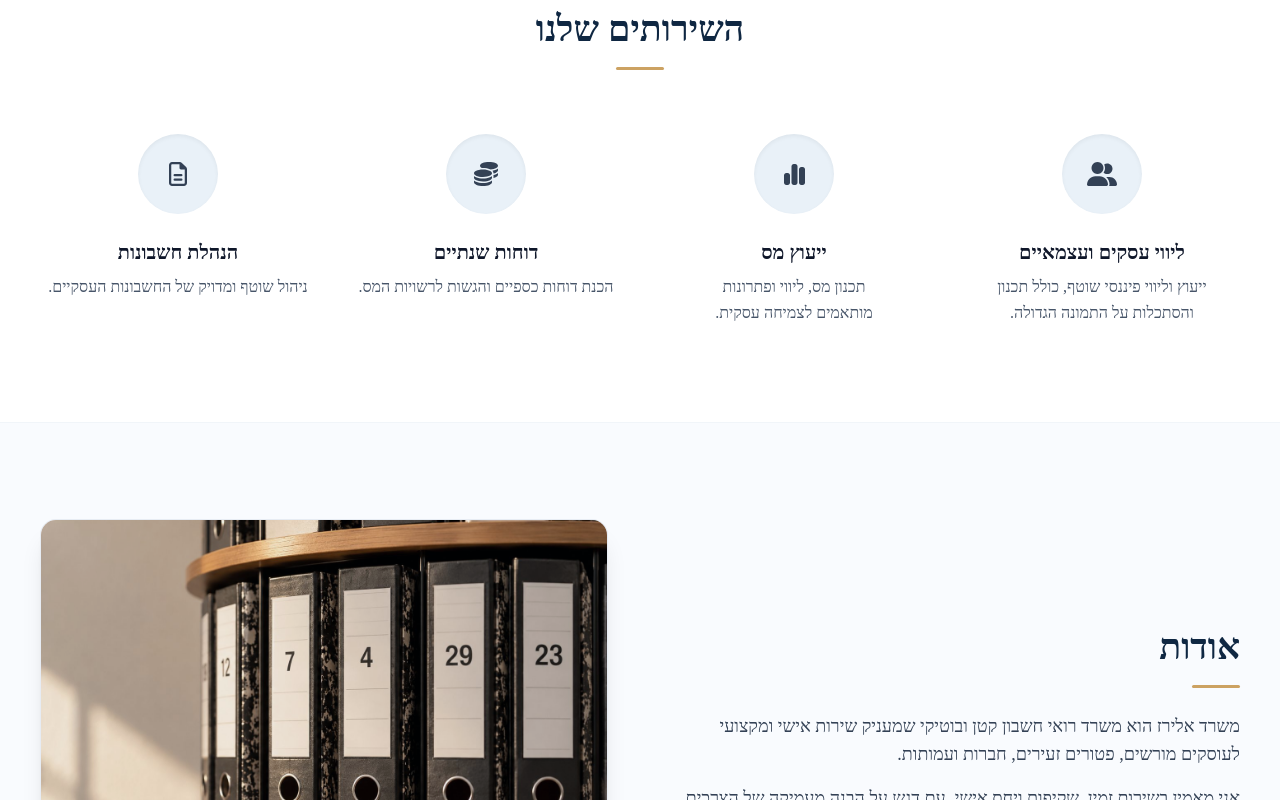
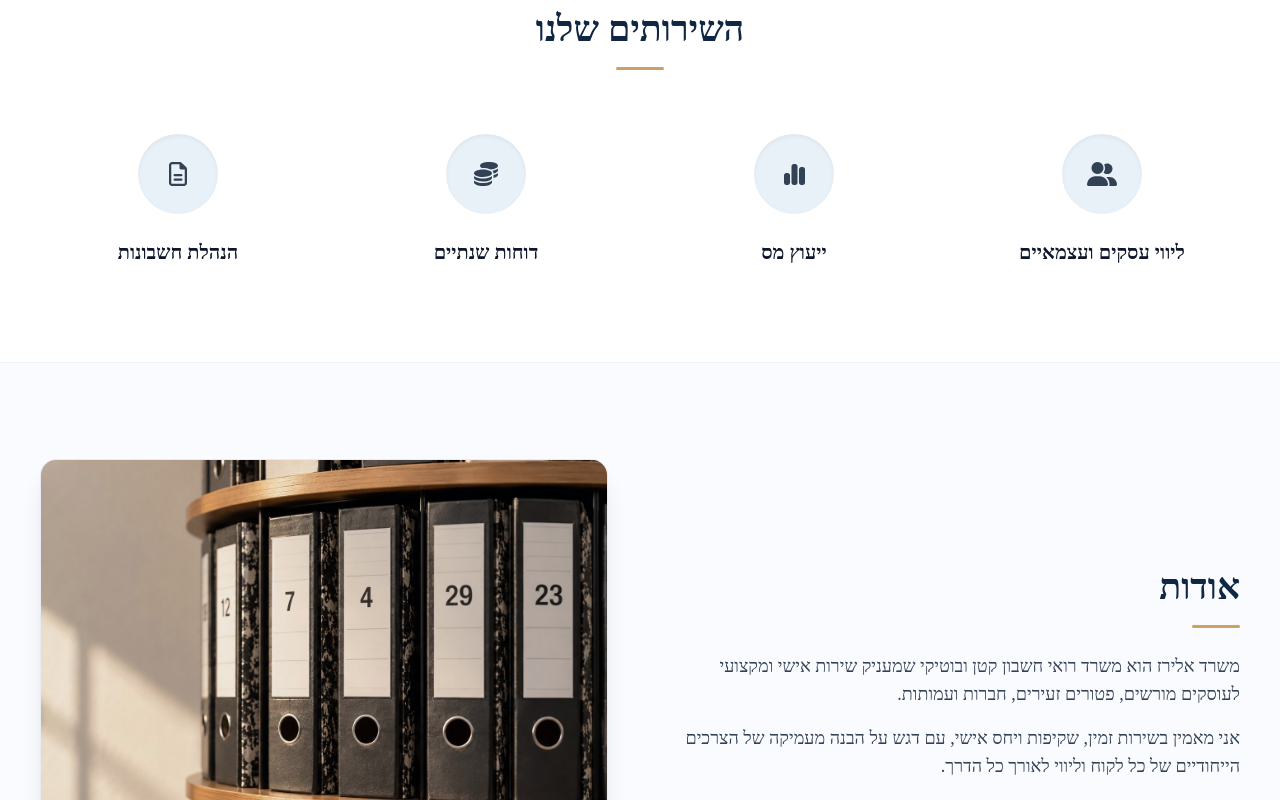
Before and after one commit to Matoy7/miki-eliraz, a React (Vite) app: page / in a window 1280 px wide. Shown: the part 880-1680 px from the top of the page. Built offline with nearby package versions, Linux system fonts and the light colour scheme; the HTML template or start-up script is replaced by a standard one; a web font is replaced by a local one.

Commit message:
Services: remove card descriptions (titles only)
Co-Authored-By: Claude Opus 5.5 <noreply@anthropic.com>
Claude-Session: https://claude.ai/code/session_01SMR4MW5PkBZim2wzc7Bo5X

```diff
--- a/src/App.tsx
+++ b/src/App.tsx
@@ -41,10 +41,10 @@ function SectionHeader({ title, intro }: { title: string; intro?: string }) {
 }
 
 const SERVICES = [
-  { icon: imgContainer, label: "ליווי עסקים ועצמאיים", desc: "ייעוץ וליווי פיננסי שוטף, כולל תכנון והסתכלות על התמונה הגדולה.", iconCls: "h-6 w-[30px]" },
-  { icon: imgContainer1, label: "ייעוץ מס", desc: "תכנון מס, ליווי ופתרונות מותאמים לצמיחה עסקית.", iconCls: "size-[21px]" },
-  { icon: imgContainer2, label: "דוחות שנתיים", desc: "הכנת דוחות כספיים והגשות לרשויות המס.", iconCls: "size-6" },
-  { icon: imgContainer3, label: "הנהלת חשבונות", desc: "ניהול שוטף ומדויק של החשבונות העסקיים.", iconCls: "h-6 w-[18px]" },
+  { icon: imgContainer, label: "ליווי עסקים ועצמאיים", iconCls: "h-6 w-[30px]" },
+  { icon: imgContainer1, label: "ייעוץ מס", iconCls: "size-[21px]" },
+  { icon: imgContainer2, label: "דוחות שנתיים", iconCls: "size-6" },
+  { icon: imgContainer3, label: "הנהלת חשבונות", iconCls: "h-6 w-[18px]" },
 ];
 
 const CONTACT_ITEMS = [
@@ -100,15 +100,12 @@ export default function App() {
           <div className="container-page section-y">
             <SectionHeader title="השירותים שלנו" />
             <ul className="grid sm:grid-cols-2 xl:grid-cols-4 gap-x-8 gap-y-8 sm:gap-y-12 list-none m-0 p-0">
-              {SERVICES.map(({ icon, label, desc, iconCls }) => (
-                <li key={label} className="flex sm:flex-col items-start sm:items-center gap-4 sm:gap-6 sm:text-center">
+              {SERVICES.map(({ icon, label, iconCls }) => (
+                <li key={label} className="flex sm:flex-col items-center gap-4 sm:gap-6 sm:text-center">
                   <span className="relative flex items-center justify-center size-16 sm:size-20 shrink-0 rounded-full bg-icon-bg shadow-[inset_0px_2px_4px_0px_rgba(0,0,0,0.05)]">
                     <img alt="" className={`block max-w-none ${iconCls}`} src={icon} />
                   </span>
-                  <div className="flex flex-col gap-2 sm:items-center pt-2 sm:pt-0">
-                    <h3 className="font-['Heebo:Bold'] font-bold text-ink text-h3 text-balance">{label}</h3>
-                    <p className="font-['Heebo:Regular'] font-normal text-muted text-body sm:max-w-72 text-balance">{desc}</p>
-                  </div>
+                  <h3 className="font-['Heebo:Bold'] font-bold text-ink text-h3 text-balance">{label}</h3>
                 </li>
               ))}
             </ul>
```
